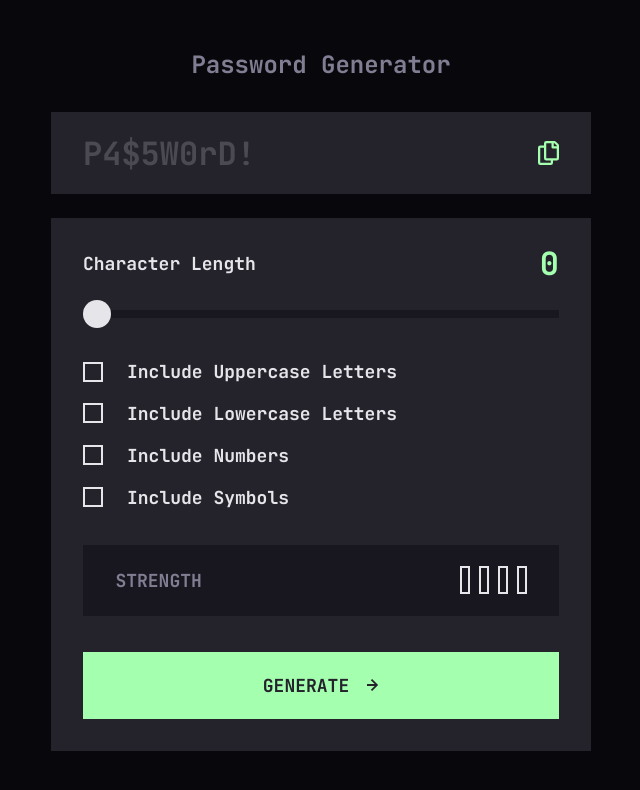
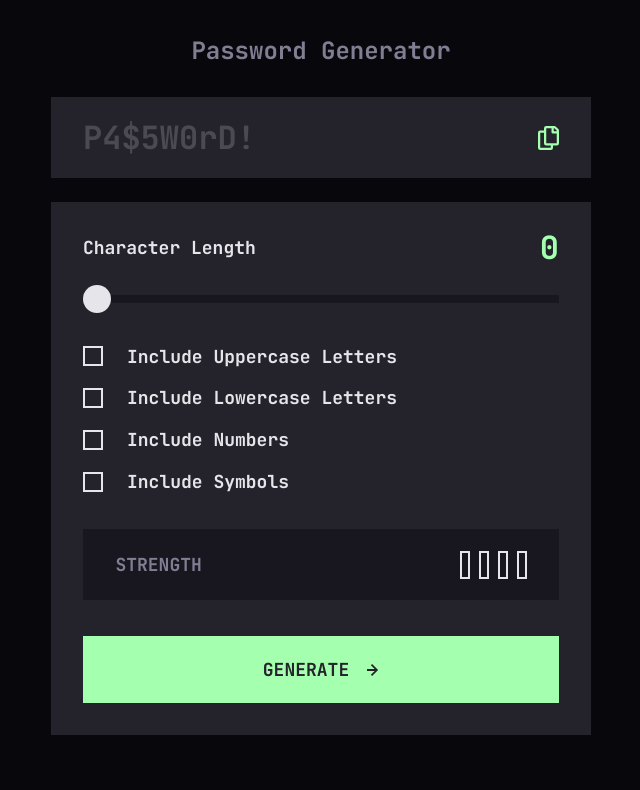
Before and after one commit to Loniewski02/FM-password-generator-app, a plain HTML site: page index.html in a window 1280 px wide. Shown: the whole page, without its empty margins (319-959 px from the left). Drawn offline with Linux system fonts and the light colour scheme.

Commit message:
changed app title position

```diff
--- a/src/sass/style.scss
+++ b/src/sass/style.scss
@@ -38,9 +38,14 @@ body {
 }
 
 .app {
+	position: relative;
 	min-width: 34.3rem;
 	&__heading {
-		text-align: center;
+		position: absolute;
+		top: 0;
+		left: 50%;
+		transform: translate(-50%, -200%);
+		width: max-content;
 		color: $graylish-blue;
 		font-size: 1.6rem;
 	}
```
Also changed, not shown: dist/css/style.min.css.
